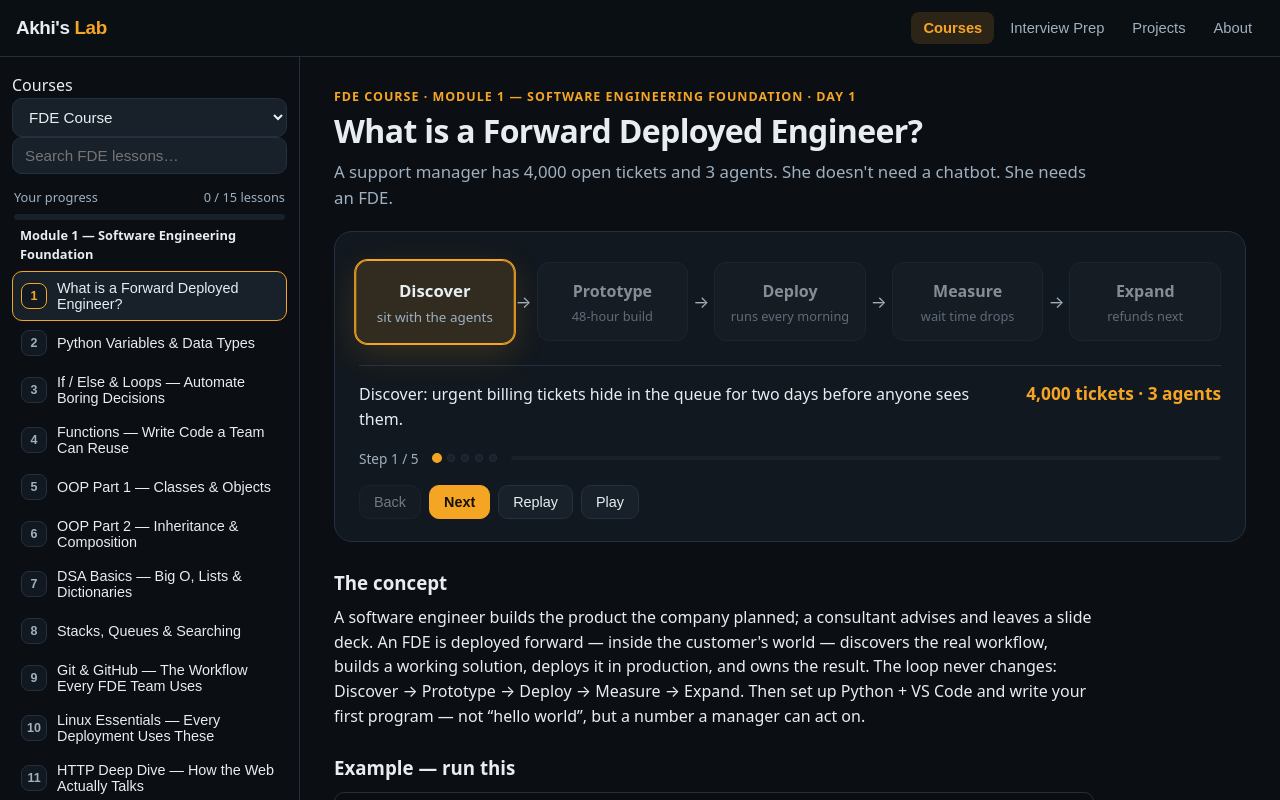
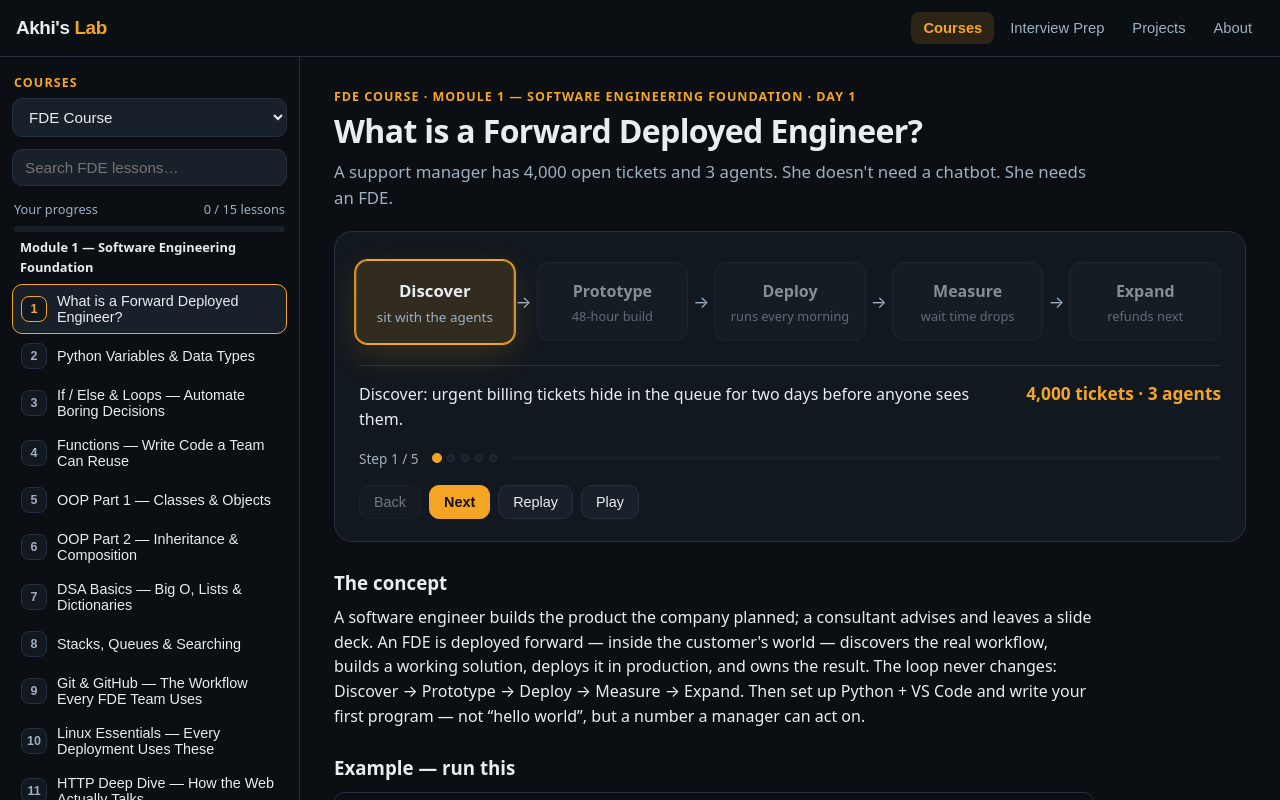
Before and after one commit to akhileshappala/akhis-lab, a Next.js app: page / in a window 1280 px wide. Shown: the top 800 px of the page. Built offline with nearby package versions, Linux system fonts and the light colour scheme.

Commit message:
Courses dropdown selector (FDE default)

```diff
--- a/app/globals.css
+++ b/app/globals.css
@@ -66,6 +66,12 @@ a { color: var(--accent); }
   padding: 16px 12px 28px;
   border-right: 1px solid var(--border);
 }
+.side-course-picker { margin-bottom: 12px; }
+.side-course-label {
+  display: block; margin: 0 2px 6px; font-size: 0.78rem; font-weight: 800;
+  text-transform: uppercase; letter-spacing: 0.09em; color: var(--accent);
+}
+.side-course-picker select { cursor: pointer; }
 .side-search input { width: 100%; }
 .side-progress { margin: 14px 2px 4px; }
 .side-progress-label {
```
